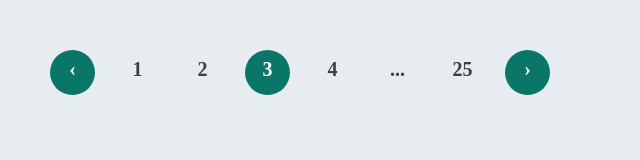
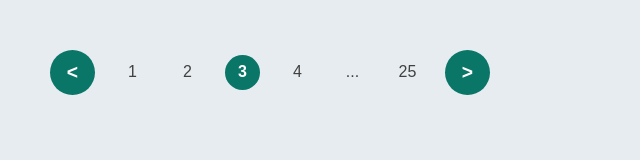
Before and after one commit to Mateuus-Goveia/pagina-o, a plain HTML site: page index.html in a window 1280 px wide. Shown: the whole page, without its empty margins (0-640 px from the left). Drawn offline with Linux system fonts and the light colour scheme.

Commit message:
refactor: Refaturado paginação

```diff
--- a/index.html
+++ b/index.html
@@ -19,60 +19,66 @@
 
       body {
         background-color: #e7ecf1;
-        font-size: 2rem;
+        font-family: "Montserrat", sans-serif;
+        font-size: 1.6rem;
+        line-height: 1.4;
         color: #404040;
-        font-weight: 600;
       }
 
-      nav {
+      .paginacao {
         display: flex;
-        align-items: center;
         gap: 2rem;
         padding: 5rem;
+        align-items: center;
       }
 
-      a:visited,
-      a:link {
-        text-decoration: none;
-        padding: 0.82rem;
+      .paginacao-botao,
+      #pagina-ativa,
+      .paginacao-link:hover {
+        background-color: #0a7668;
+        color: white;
         border-radius: 50%;
+        font-weight: 700;
+      }
+
+      .paginacao-botao {
+        font-size: 1.93rem;
         width: 4.5rem;
         height: 4.5rem;
-        text-align: center;
-        color: inherit;
+        border: none;
+        cursor: pointer;
       }
 
-      a:hover,
-      a:active {
-        background-color: #0a7668;
-        color: white;
+      .paginacao-botao:hover {
+        background-color: white;
+        color: #0a7668;
+        border: solid 1px #0a7668;
       }
 
-      #setinha {
-        background-color: #0a7668;
-        color: white;
-      }
-
-      #setinha:hover {
-        background-color: white;
-        border: solid 1px black;
-        color: #0a7668;
-      }
-
-      #selecionado {
-        color: white;
-        background-color: #0a7668;
+      .paginacao-link {
+        display: flex;
+        justify-content: center;
+        align-items: center;
+        text-decoration: none;
+        color: inherit;
+        width: 3.5rem;
+        height: 3.5rem;
       }
     </style>
-    <nav>
-      <a id="setinha" href="">&#8249;</a>
-      <a href="">1</a>
-      <a href="">2</a>
-      <a id="selecionado" href="">3</a>
-      <a href="">4</a>
-      <a href="">...</a>
-      <a href="">25</a>
-      <a id="setinha" href="">&#8250;</a>
-    </nav>
+
+    <main>
+      <section>
+        <div class="paginacao">
+          <button class="paginacao-botao botao-esquerda">&#60;</button>
+          <a href="#" class="paginacao-link">1</a>
+          <a href="#" class="paginacao-link">2</a>
+          <a href="#" class="paginacao-link" id="pagina-ativa">3</a>
+          <a href="#" class="paginacao-link">4</a>
+          <a href="#" class="paginacao-link">...</a>
+          <a href="#" class="paginacao-link">25</a>
+          <button class="paginacao-botao botao-direita">&#62;</button>
+        </div>
+      </section>
+    </main>
   </body>
 </html>
```
